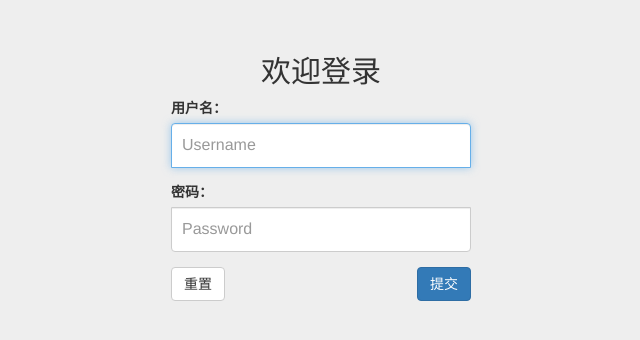
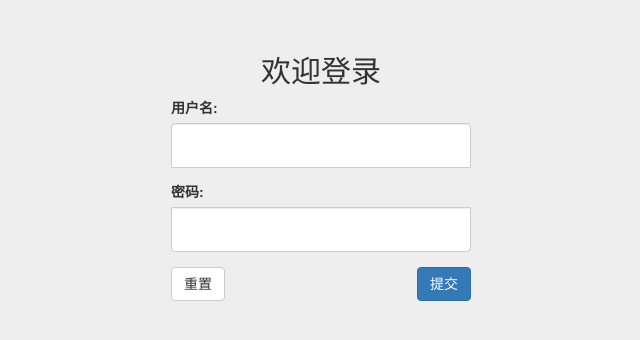
Before and after one commit to lizhong24/loginsys, a Django app: page /login/ in a window 1280 px wide. Shown: the part 52-392 px from the top of the page, without its empty margins (319-959 px from the left). Run offline with Django 3.2, Linux system fonts and the light colour scheme; some libraries are stand-ins or nearby versions.

Commit message:
表单模型使用

```diff
--- /dev/null
+++ b/login/forms.py
@@ -0,0 +1,6 @@
+from django import forms
+
+
+class UserForm(forms.Form):
+    username = forms.CharField(label="用户名", max_length=128, widget=forms.TextInput(attrs={'class': 'form-control'}))
+    password = forms.CharField(label="密码", max_length=256, widget=forms.PasswordInput(attrs={'class': 'form-control'}))
--- a/login/templates/login/login.html
+++ b/login/templates/login/login.html
@@ -3,26 +3,25 @@
 {% block title %}登录{% endblock %}
 {% block css %}<link href="{% static 'css/login.css' %}" rel="stylesheet"/>{% endblock %}
 
-
 {% block content %}
     <div class="container">
         <div class="col-md-4 col-md-offset-4">
           <form class='form-login' action="/login/" method="post">
-
               {% if message %}
                   <div class="alert alert-warning">{{ message }}</div>
               {% endif %}
-
               {% csrf_token %}
               <h2 class="text-center">欢迎登录</h2>
+
               <div class="form-group">
-                <label for="id_username">用户名：</label>
-                <input type="text" name='username' class="form-control" id="id_username" placeholder="Username" autofocus required>
+                  {{ login_form.username.label_tag }}
+                  {{ login_form.username }}
               </div>
               <div class="form-group">
-                <label for="id_password">密码：</label>
-                <input type="password" name='password' class="form-control" id="id_password" placeholder="Password" required>
+                  {{ login_form.password.label_tag }}
+                  {{ login_form.password }}
               </div>
+
               <button type="reset" class="btn btn-default pull-left">重置</button>
               <button type="submit" class="btn btn-primary pull-right">提交</button>
           </form>
--- a/login/views.py
+++ b/login/views.py
@@ -1,6 +1,7 @@
 from django.shortcuts import render
 from django.shortcuts import redirect
 from . import models
+from . import forms
 
 # Create your views here.
 
@@ -12,14 +13,11 @@ def index(request):
 
 def login(request):
     if request.method == "POST":
-        username = request.POST.get('username', None)
-        password = request.POST.get('password', None)
+        login_form = forms.UserForm(request.POST)
         message = "所有字段都必须填写！"
-        if username and password:  # 确保用户名和密码都不为空
-            username = username.strip()
-            # 用户名字符合法性验证
-            # 密码长度验证
-            # 更多的其它验证.....
+        if login_form.is_valid():  # 确保用户名和密码都不为空
+            username = login_form.cleaned_data['username']
+            password = login_form.cleaned_data['password']
             try:
                 user = models.User.objects.get(name=username)
                 if user.password == password:
@@ -27,9 +25,10 @@ def login(request):
                 else:
                     message = "密码不正确！"
             except:
-                message = "用户名不存在！"
-        return render(request, 'login/login.html', {"message": message})
-    return render(request, 'login/login.html')
+                message = "用户不存在！"
+        return render(request, 'login/login.html', locals())
+    login_form = forms.UserForm()
+    return render(request, 'login/login.html', locals())
 
 
 def register(request):
```
